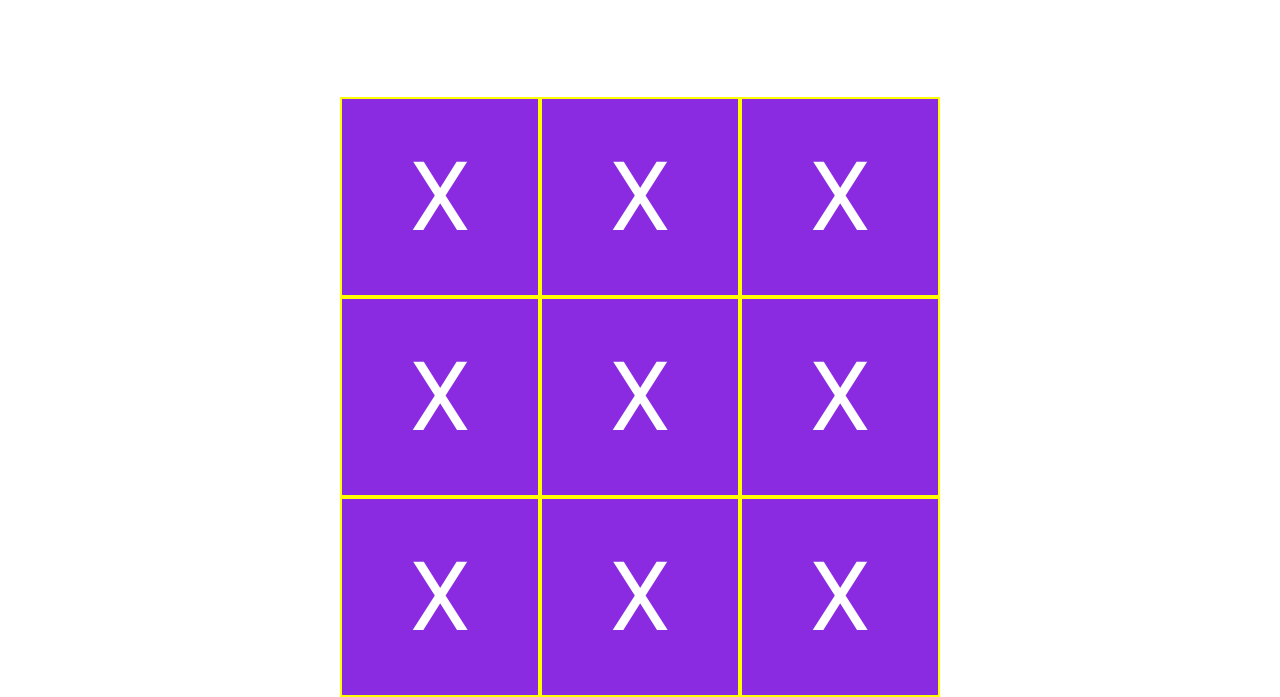
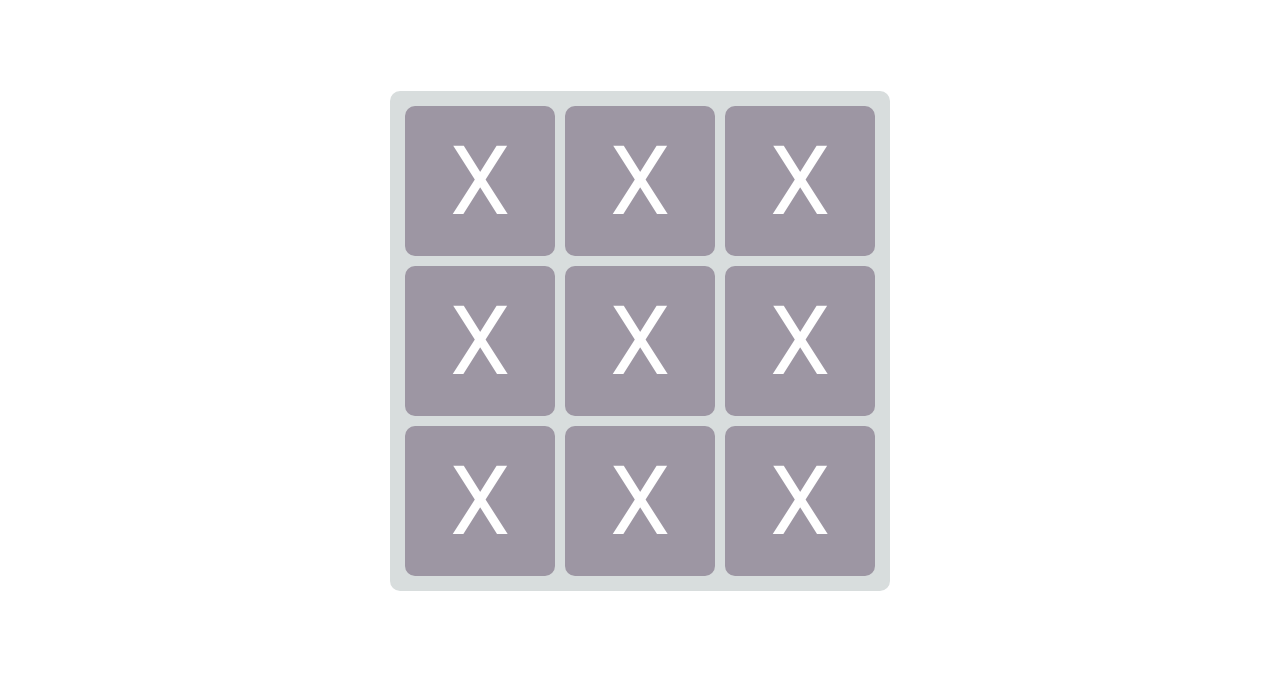
Before and after one commit to aleksandar-code/ticTacToe, a plain HTML site: page index.html in a window 1280 px wide. Shown: the part 103-800 px from the top of the page. Drawn offline with Linux system fonts and the light colour scheme; a web font is replaced by a local one.

Commit message:
Style game

```diff
--- a/style.css
+++ b/style.css
@@ -6,30 +6,47 @@
 
 body {
   height: 100vh;
+  display: flex;
+  flex-direction: column;
 }
 
 #main {
-  margin-top: 100px;
+  height: 100%;
+  display: flex;
+  justify-content: center;
+  align-items: center;
+}
+
+#game {
+  display: flex;
+  flex-direction: column;
+  justify-content: center;
+  align-items: center;
+  width: 500px;
+  height: 500px;
+  border-radius: 10px;
+  gap: 10px;
+  background-color: rgb(216, 221, 221);
 }
 
 .board-cell {
-  width: 200px;
-  height: 200px;
-  background-color: blueviolet;
-  border: 2px solid yellow;
   display: flex;
   justify-content: center;
   align-items: center;
-  font-size: 6rem;
   color: white;
   user-select: none;
+  width: 150px;
+  height: 150px;
+  background-color: rgb(157, 150, 163);
+  border-radius: 10px;
+  font-size: 6rem;
 }
 
 .board-row {
   display: flex;
-  margin: 0 auto;
-  width: 600px;
-  height: 200px;
+  width: 470px;
+  height: 150px;
+  gap: 10px;
 }
 
 header {
```
